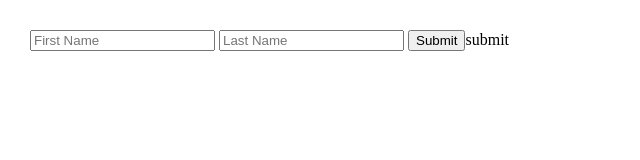
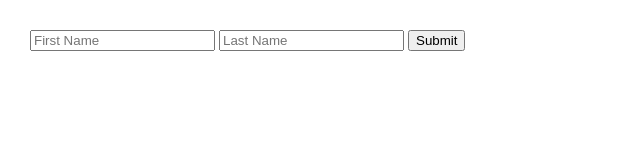
Before and after one commit to acciojob/form-login-Vyshnavi1986, a website: page main.html in a window 1280 px wide. Shown: the full height of the page, 0-640 px from the left. Drawn offline with Linux system fonts and the light colour scheme.

Commit message:
created a submission

```diff
--- a/main.html
+++ b/main.html
@@ -16,7 +16,7 @@
     <!-- Your form fields here -->
     <input type="text" name="fname" placeholder="First Name">
     <input type="text" name="lname" placeholder="Last Name">
-    <input type="submit">submit</button>
+    <input type="submit"></button>
 </form>
     <script type="text/javascript" src="./script.js">
 </script>
```
